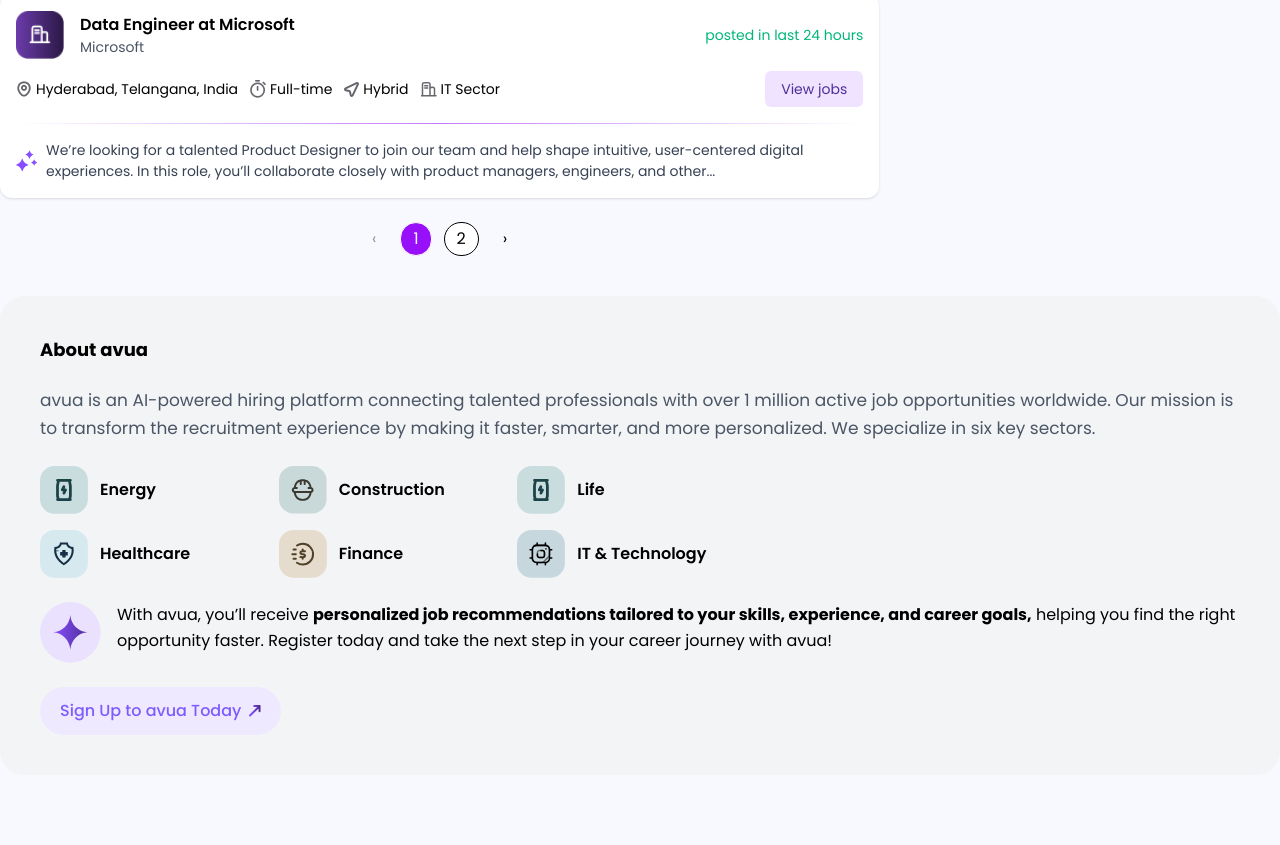
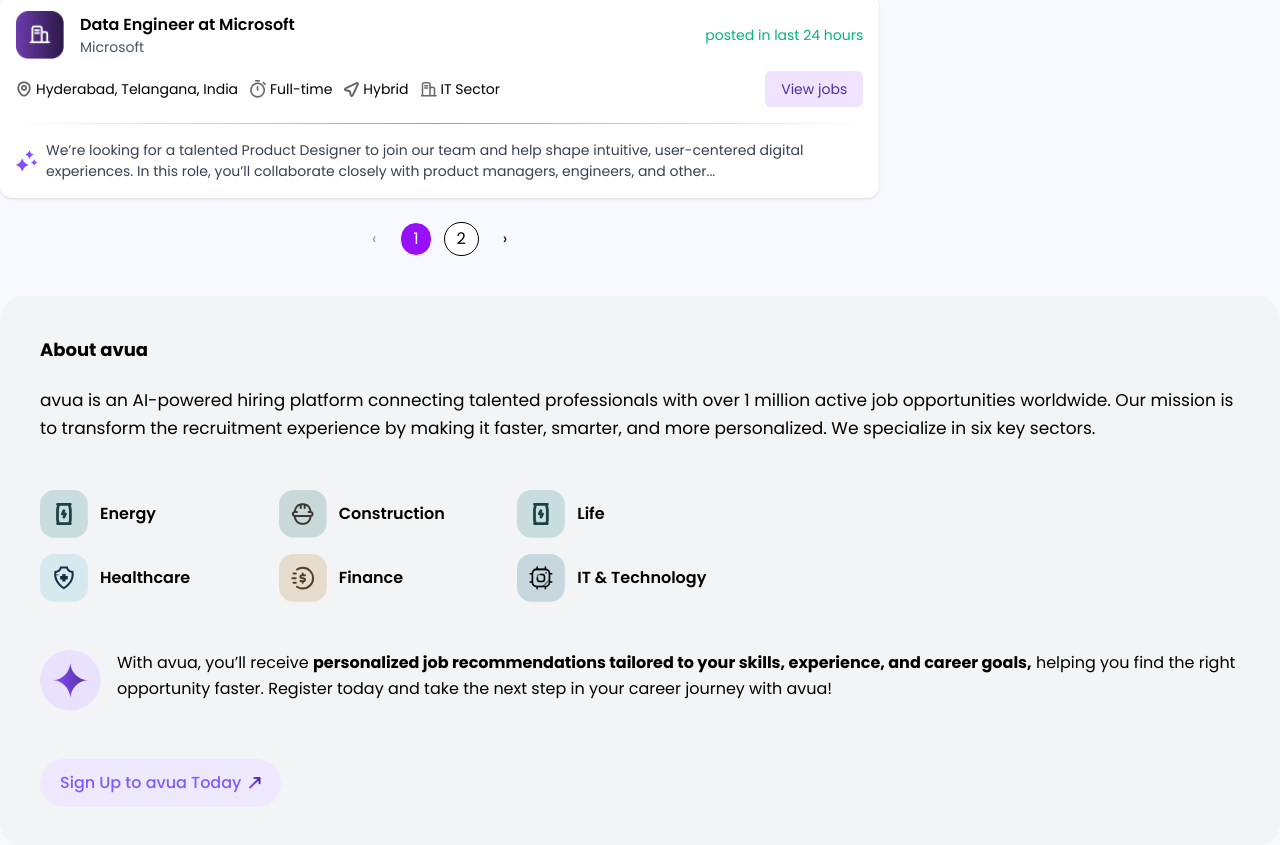
Before and after one commit to narenpop/avua, a React (Vite) app: page / in a window 1280 px wide. Shown: the part 1096-1941 px from the top of the page. Built offline with nearby package versions, Linux system fonts and the light colour scheme.

Commit message:
Fixed margin for footer

```diff
--- a/src/components/Footer.jsx
+++ b/src/components/Footer.jsx
@@ -21,7 +21,7 @@
         About avua
       </p>
 
-      <p className="text-sm md:text-[17px] leading-relaxed">
+      <p className="text-sm md:text-[17px] leading-relaxed mb-6 text-black">
         avua is an AI-powered hiring platform connecting talented professionals
         with over 1 million active job opportunities worldwide. Our mission is
         to transform the recruitment experience by making it faster, smarter,
@@ -29,7 +29,7 @@
       </p>
 
       {/* Links Grid */}
-      <div className="grid grid-cols-1 sm:grid-cols-2 md:grid-cols-3 gap-4 max-w-[700px]">
+      <div className="grid grid-cols-1 sm:grid-cols-2 md:grid-cols-3 gap-4 max-w-[700px] mb-6">
         {footerLinks.map((link) => (
           <div
             key={link.id}
@@ -48,7 +48,7 @@
       </div>
 
       {/* Description section */}
-      <div className="flex flex-col sm:flex-row gap-4 items-start">
+      <div className="flex flex-col sm:flex-row gap-4 items-start mb-6">
         <img
           src="./footdesign.svg"
           width={61}
```
